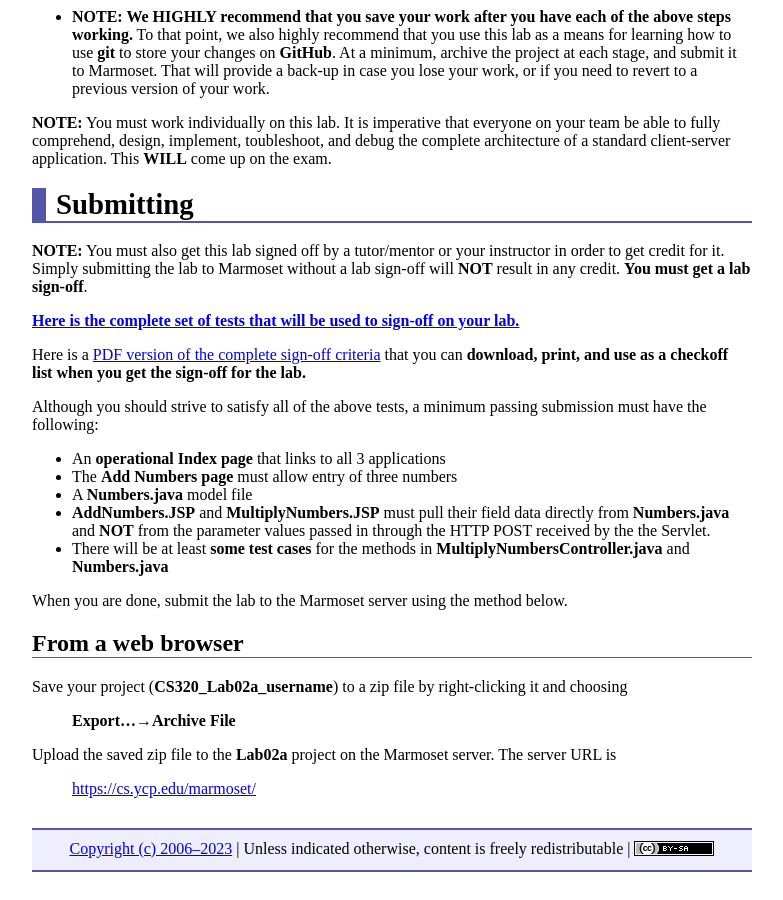
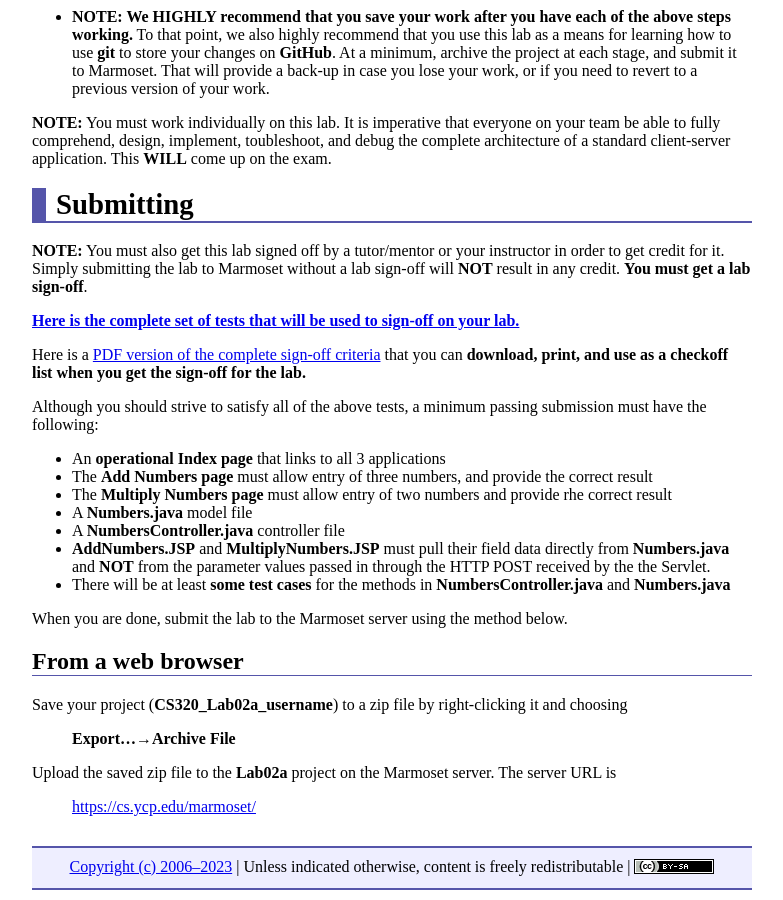
Before and after one commit to ycpcs/cs320-spring2023, a Jekyll site: the page built from labs/lab02a.md, in a window 1280 px wide and 900 px high, scrolled down 1077 px. Shown: the whole window, without its empty margins (248-1031 px from the left). Built offline with Jekyll 4.4.1, drawn with Linux system fonts in a browser that asks for light colours.

Commit message:
updated lab022 minimum requirements

```diff
--- a/labs/lab02a.md
+++ b/labs/lab02a.md
@@ -49,10 +49,12 @@ Here is a [PDF version of the complete sign-off criteria](CS320-Lab02a-WebApplic
 
 Although you should strive to satisfy all of the above tests, a minimum passing submission must have the following:
 * An **operational Index page** that links to all 3 applications
-* The **Add Numbers page** must allow entry of three numbers
+* The **Add Numbers page** must allow entry of three numbers, and provide the correct result
+* The **Multiply Numbers page** must allow entry of two numbers and provide rhe correct result
 * A **Numbers.java** model file
+* A **NumbersController.java** controller file
 * **AddNumbers.JSP** and **MultiplyNumbers.JSP** must pull their field data directly from **Numbers.java** and **NOT** from the parameter values passed in through the HTTP POST received by the the Servlet.
-* There will be at least **some test cases** for the methods in **MultiplyNumbersController.java** and **Numbers.java**
+* There will be at least **some test cases** for the methods in **NumbersController.java** and **Numbers.java**
 
 When you are done, submit the lab to the Marmoset server using the method below.
 
```
